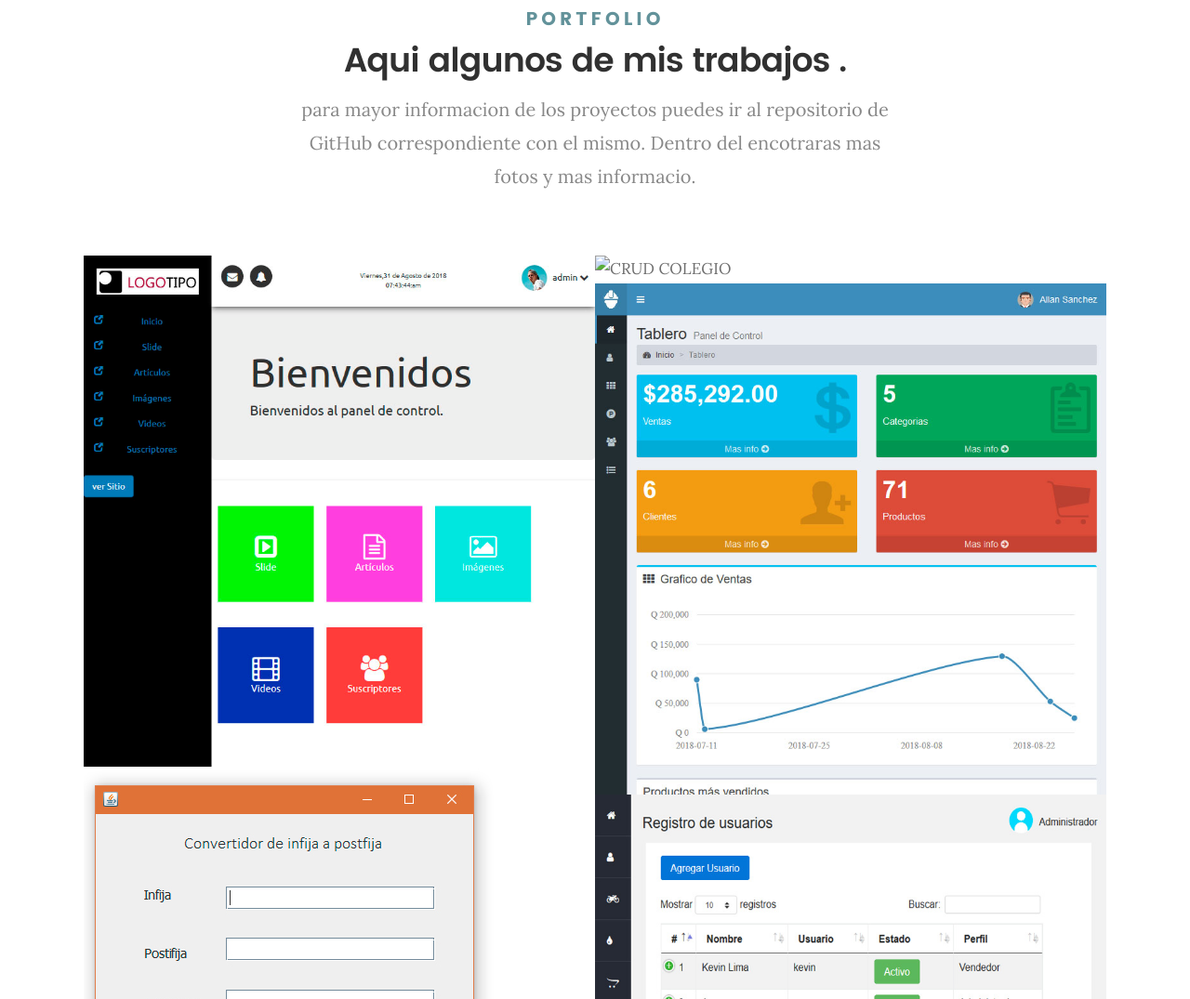
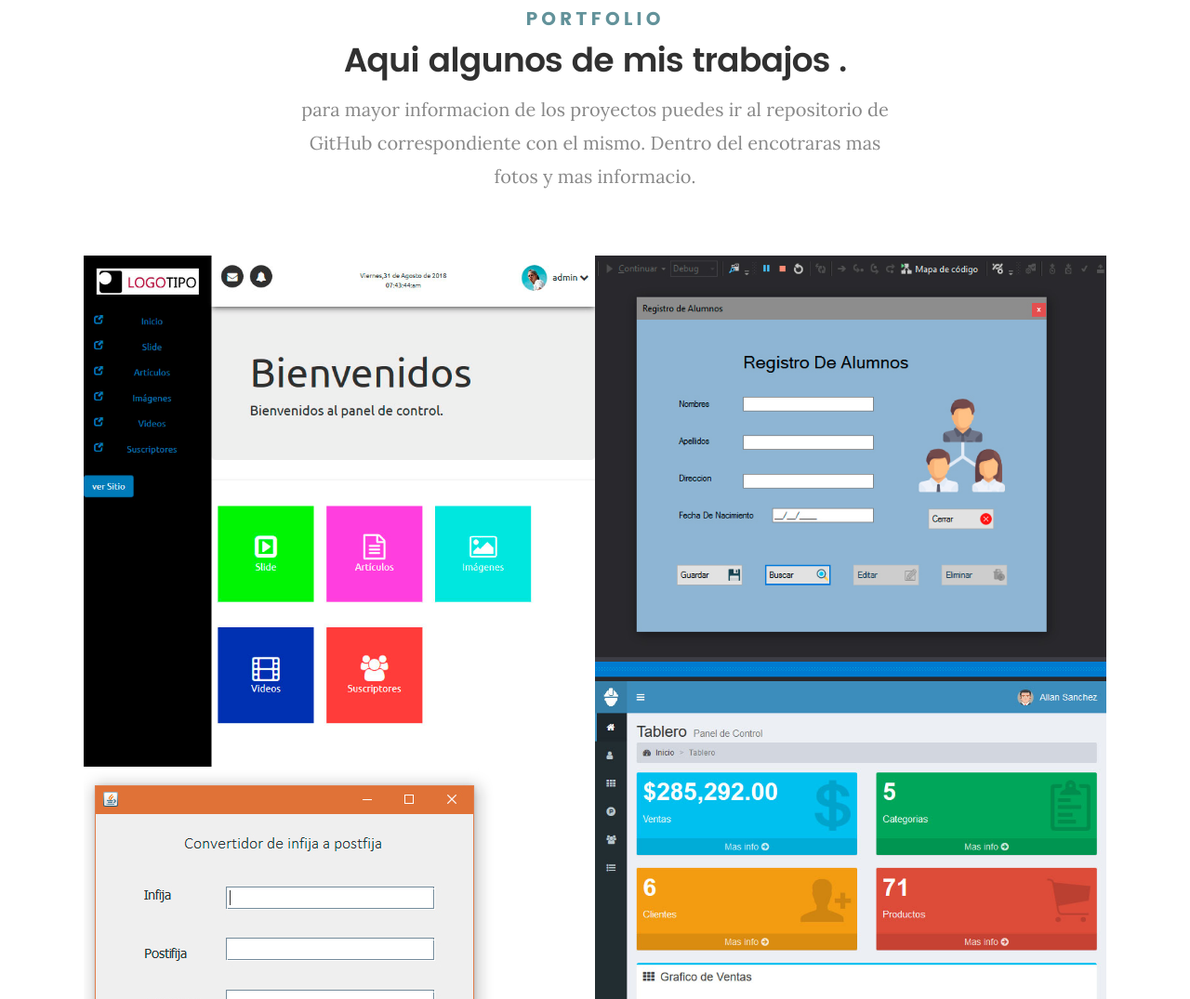
Before and after one commit to Allan-Sanchez/Portafolio, a plain HTML site: page index.html in a window 1280 px wide. Shown: the part 3956-5031 px from the top of the page at 93% size. Drawn offline with Linux system fonts and the light colour scheme; files whose address does not match are found by name.

Commit message:
correcion de errores  visuales

```diff
--- a/index.html
+++ b/index.html
@@ -390,7 +390,7 @@
 
 	        		<div class="bgrid folio-item">
 	               <div class="item-wrap">
-	               	<img src="images/portfolio/registro.png" alt="CRUD COLEGIO">
+	               	<img src="images/portfolio/registro.jpg" alt="CRUD COLEGIO">
 	               	<a href="#modal-02" class="overlay">
 	                     <div class="folio-item-table">
 	                     	<div class="folio-item-cell">
```
